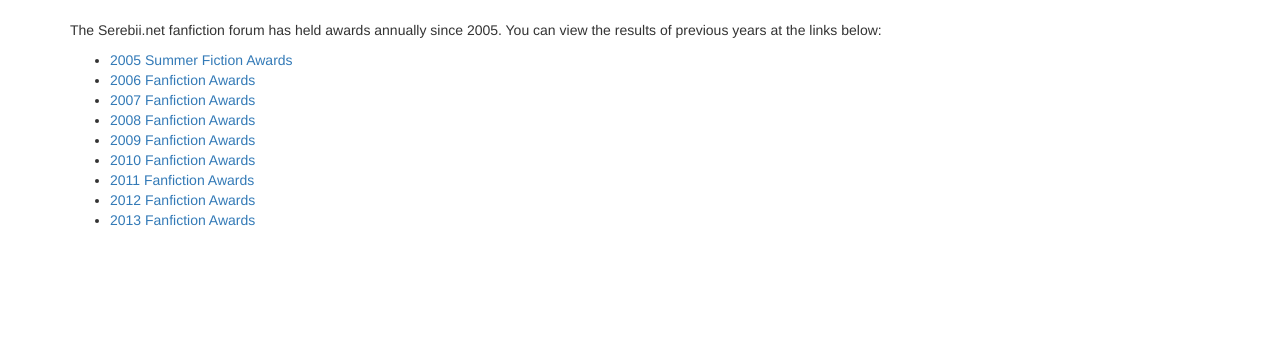
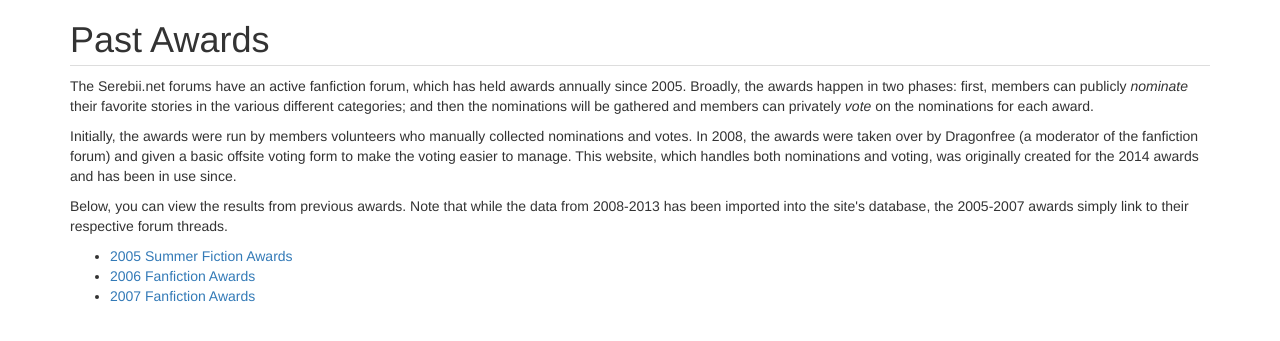
Before and after one commit to antialiasis/thousandroads-companion, a Django app: template awards/templates/past_awards.html in a window 1280 px wide. Shown: the part 52-393 px from the top of the page. Run offline with Django 3.2, Linux system fonts and the light colour scheme; the template is opened without the code that fills it, so the values that code supplies are empty; some libraries are stand-ins or nearby versions.

Commit message:
Get past awards page ready for use.

```diff
--- a/awards/templates/nomination_list.html
+++ b/awards/templates/nomination_list.html
@@ -5,7 +5,7 @@
 {% ifchanged award.award.category %}
 <h2>{{award.award.category}}</h2>
 {% endifchanged %}
-{% if award.distinct_nominations or phase < 'finished' %}
+{% if award.distinct_nominations or not results_ready %}
 <fieldset id="field-award_{{award.award.pk}}">
 <legend>{{award.award}}</legend>
 {% if form %}
@@ -15,7 +15,7 @@
 <ul class="list-unstyled nomination-list striped">
 {% if form %}<li class="nomination"><label>{% voting_form_field award.award %} (No vote)</label></li>{% endif %}
 {% for nomination in award.distinct_nominations %}
-<li class="nomination{% if phase == 'finished' and nomination.place.0 == 1 %} winner{% endif %}">{% if nomination.place and phase == 'finished' %}
+<li class="nomination{% if results_ready and nomination.place.0 == 1 %} winner{% endif %}">{% if nomination.place and results_ready %}
 <div class="nomination-place">
 {% if nomination.place.0 == nomination.place.1 %}{{nomination.place.0|ordinal}}{% else %}{{nomination.place.0|ordinal}}-{{nomination.place.1|ordinal}}{% endif %} place ({{nomination.get_votes}} vote{{nomination.get_votes|pluralize}}): </div>
 {% elif nomination.place %}<div class="nomination-votes">{{nomination.get_votes}} vote{{nomination.get_votes|pluralize}}: </div>{% endif %}
--- a/awards/templates/past_awards.html
+++ b/awards/templates/past_awards.html
@@ -3,17 +3,18 @@
 {% block active_past_awards %} class="active"{% endblock %}
 
 {% block content %}
-<p>The Serebii.net fanfiction forum has held awards annually since 2005. You can view the results of previous years at the links below:</p>
+<h1>Past Awards</h1>
+
+<p>The Serebii.net forums have an active fanfiction forum, which has held awards annually since 2005. Broadly, the awards happen in two phases: first, members can publicly <em>nominate</em> their favorite stories in the various different categories; and then the nominations will be gathered and members can privately <em>vote</em> on the nominations for each award.</p>
+
+<p>Initially, the awards were run by members volunteers who manually collected nominations and votes. In 2008, the awards were taken over by Dragonfree (a moderator of the fanfiction forum) and given a basic offsite voting form to make the voting easier to manage. This website, which handles both nominations and voting, was originally created for the 2014 awards and has been in use since.</p>
+
+<p>Below, you can view the results from previous awards. Note that while the data from 2008-2013 has been imported into the site's database, the 2005-2007 awards simply link to their respective forum threads.</p>
+
 <ul>
     <li><a href="http://www.serebiiforums.com/showthread.php?74567-Summer-Fiction-Awards">2005 Summer Fiction Awards</a></li>
-    <li><a href="http://www.serebiiforums.com/showthread.php?102363-Interview-With-The-Authors&p=3082611#post3082611">2006 Fanfiction Awards</a></li>
+    <li><a href="http://www.serebiiforums.com/showthread.php?102363-Interview-With-The-Authors&amp;p=3082611#post3082611">2006 Fanfiction Awards</a></li>
     <li><a href="http://www.serebiiforums.com/showthread.php?250533-Fan-Fiction-Awards">2007 Fanfiction Awards</a></li>
-    <li><a href="http://www.serebiiforums.com/showthread.php?379903-2008-Fanfiction-Awards-Results-Are-In!">2008 Fanfiction Awards</a></li>
-    <li><a href="http://www.serebiiforums.com/showthread.php?445639-2009-Fanfiction-Awards-RESULTS">2009 Fanfiction Awards</a></li>
-    <li><a href="http://www.serebiiforums.com/showthread.php?494831-2010-Fanfiction-Awards-THE-RESULTS">2010 Fanfiction Awards</a></li>
-    <li><a href="http://www.serebiiforums.com/showthread.php?568381-2011-Fanfiction-Awards-THE-RESULTS">2011 Fanfiction Awards</a></li>
-    <li><a href="http://www.serebiiforums.com/showthread.php?606285-2012-Fanfiction-Awards-RESULTS">2012 Fanfiction Awards</a></li>
-    <li><a href="http://www.serebiiforums.com/showthread.php?630363-2013-Fanfiction-Awards-RESULTS">2013 Fanfiction Awards</a></li>
 
     {% for award_year in years %}
         {% if not forloop.last %}
--- a/awards/templates/results.html
+++ b/awards/templates/results.html
@@ -6,7 +6,7 @@
 {% block content %}
 <h1>{{year}} Fanfiction Awards Results</h1>
 
-{% if not phase == 'finished' %}
+{% if not results_ready %}
 <p>The awards are still underway! Check back later to see the results.</p>
 
 {% else %}
--- a/awards/views.py
+++ b/awards/views.py
@@ -295,9 +295,11 @@ class ResultsView(ListView):
     def get_context_data(self, **kwargs):
         context = super(ResultsView, self).get_context_data(**kwargs)
 
-        context['year'] = self.kwargs.get('year') or settings.YEAR
+        context['year'] = int(self.kwargs.get('year') or settings.YEAR)
+        context['results_ready'] = context['year'] < settings.YEAR or Phase.get_current() == 'finished'
 
         return context
+
 
 class VotingStatsView(ResultsView):
     """
@@ -318,6 +320,7 @@ class VotingStatsView(ResultsView):
         context['unverified_voters'] = Member.objects.filter(votes__year=settings.YEAR).exclude(verified_filter).values_list('username', flat=True).distinct()
         return context
 
+
 class PastAwardsView(ListView):
     """
         A view that lets users view information about previous years' awards.
```
